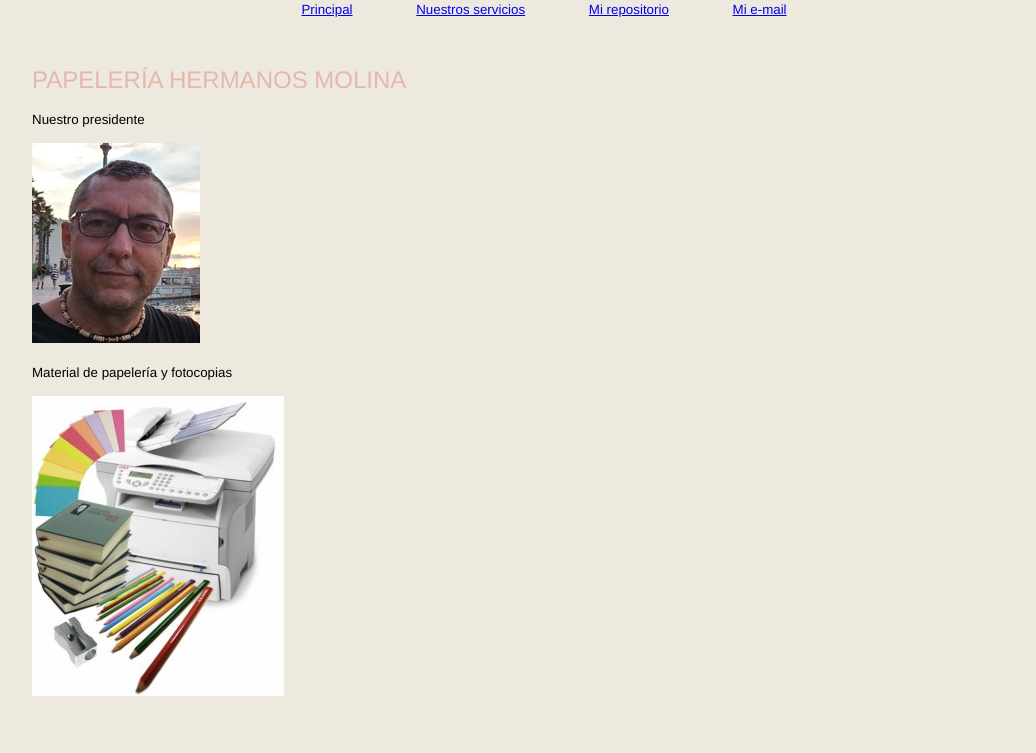
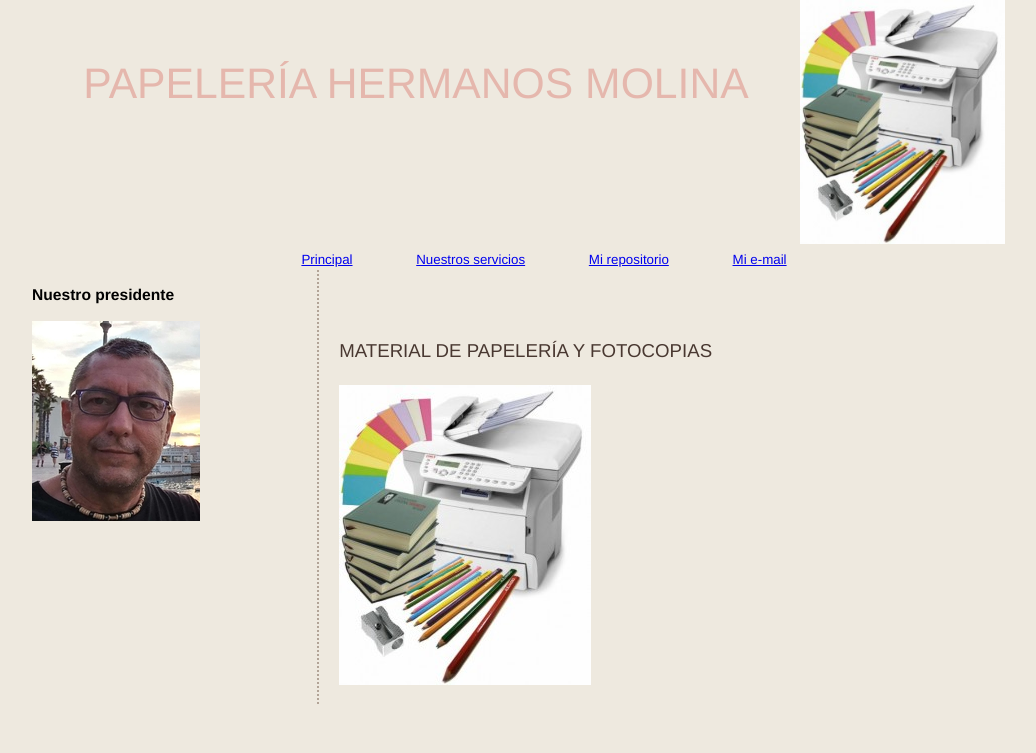
Before and after one commit to Arturo6/Arturo6.github.io, a plain HTML site: page ejerciciosTema2/nosotros.html in a window 1280 px wide. Shown: the whole page, without its empty margins (96-1132 px from the left). Drawn offline with Linux system fonts and the light colour scheme.

Commit message:
Update nosotros.html

```diff
--- a/ejerciciosTema2/nosotros.html
+++ b/ejerciciosTema2/nosotros.html
@@ -1,7 +1,8 @@
 <!DOCTYPE html>
 <html>
 <head>
-<meta http-equiv="content-type" content="text/html" charset="UTF-8">
+<meta http-equiv="content-type" content="text/html; charset=UTF-8">
+
 
     <title>Nosotros</title>
 		<style>
@@ -99,6 +100,15 @@
 
     </head>
   <body>
+		<header>
+    	<h1>
+        Papelería Hermanos Molina
+      </h1>
+			<picture>
+				<img alt="Imagen de la empresa" src="../imagenes/fotocopias.jpg" width="64">
+			</picture>
+    </header>
+
     <nav>
 			<a href="../index.html">Principal</a>
 			<a href="nuestrosServicios.html">Nuestros servicios</a>
@@ -106,22 +116,28 @@
 			<a href="mailto:arturo.molina@ua.es">Mi e-mail</a>
    	</nav>
 
+   <aside>
+			<h3>Nuestro presidente</h3>
+			<section>
+				<img src="../imagenes/mifoto.jpg">
+			</section>
+		</aside>
 
+		<section>
+			<header>
+        <h1>
 
-    <p></p>
-    <p>
-    	</p><h1>Papelería Hermanos Molina</h1>
-    <p></p>
-    <p>
-      Nuestro presidente
-    </p>
-		<p>
-      <img src="../imagenes/mifoto.jpg">
-  	</p>
-    <p>
-      Material de papelería y fotocopias
-  	</p>
-    <p>
-      <img src="../imagenes/fotocopias.jpg">
-  	</p>
+        </h1>
+      </header>
+      <article>
+				<h2>Material de papelería y fotocopias</h2>
+        <p>
+
+        </p>
+		    <p>
+    		  <img src="../imagenes/fotocopias.jpg">
+  			</p>
+			</article>
+		</section>
+
 </body></html>
```
